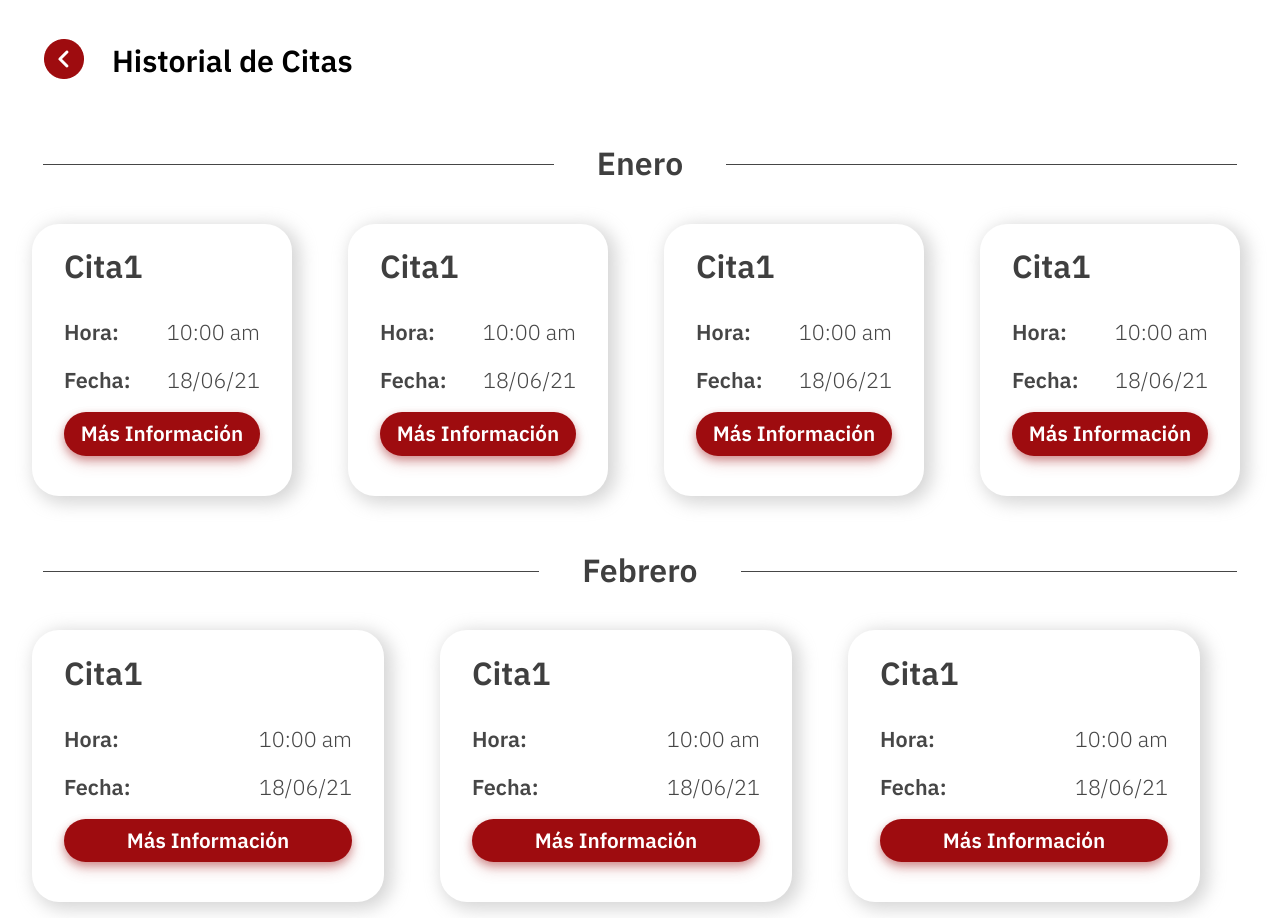
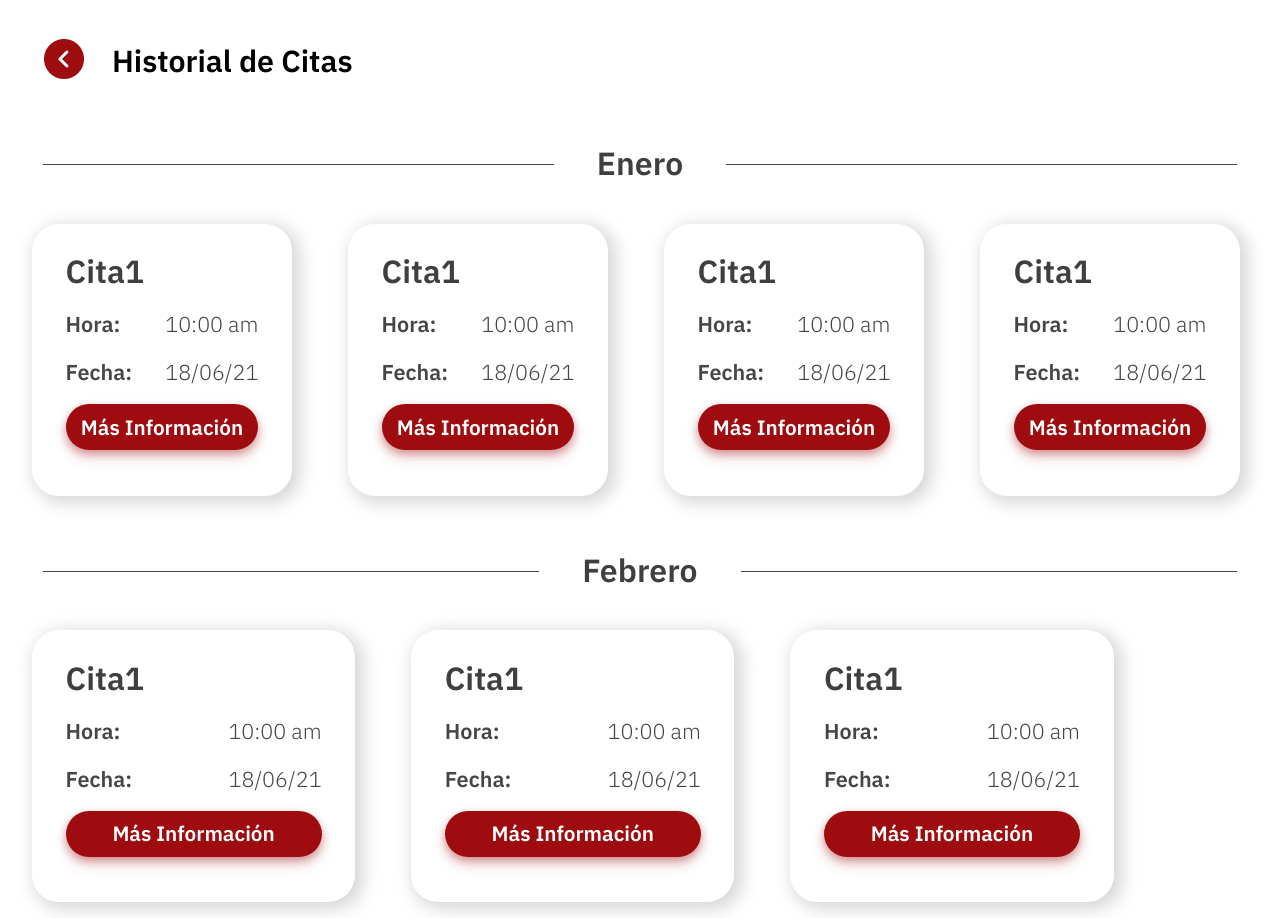
Before and after one commit to wildchamo/SerenaUAO, a React (Create React App) app in the folder finalweb/: page /Historial in a window 1280 px wide. Built offline with nearby package versions, Linux system fonts and the light colour scheme.

Commit message:
fix: estilo citaHisto

```diff
--- a/finalweb/src/componentes/CitaHisto/CitaHisto.css
+++ b/finalweb/src/componentes/CitaHisto/CitaHisto.css
@@ -1,7 +1,7 @@
 .date-card2{
     display: flex;
     flex-direction: column;
-    width: 18rem;
+    width: 16rem;
     justify-content: center;
     align-items: center;
     background: #FFFFFF;
@@ -12,8 +12,11 @@
     margin-right: 2.5rem;
     padding: 2rem;
     padding-top: 0rem;
+    padding-left: 2.1rem;
+    padding-right: 2.1rem;
 }
 .tituloCitaHisto{
     color: rgb(63, 63, 63);
     align-self: flex-start;
+    margin-bottom: 0.5rem;
 }
```
Also changed, not shown: finalweb/src/componentes/Cita/Detalles/Detalles.css (line endings or trailing spaces).
